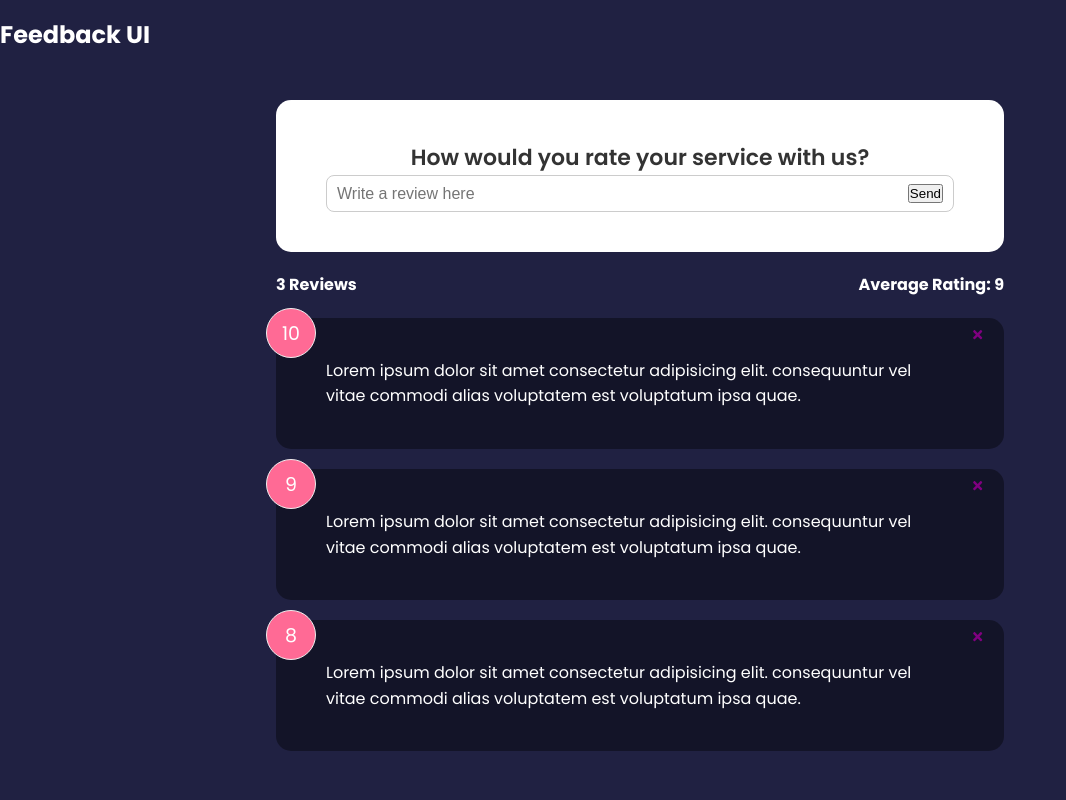
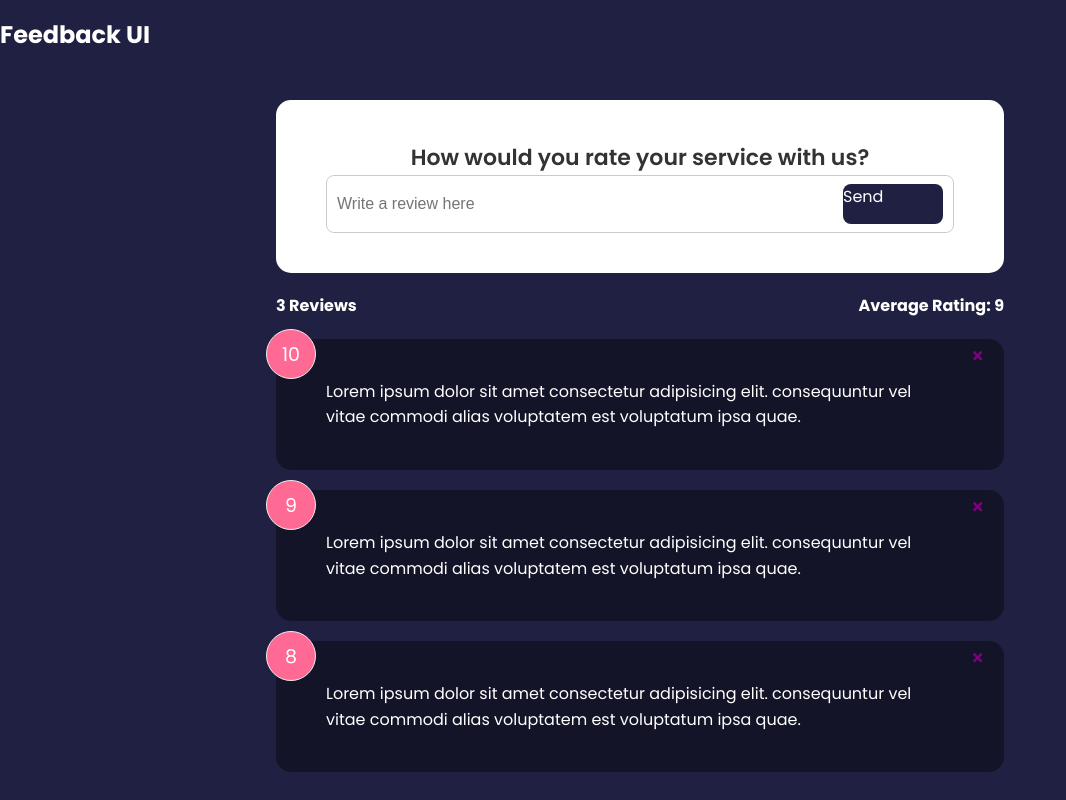
Before and after one commit to ESThing64/reviewer-react-app, a React (Create React App) app: page / in a window 1280 px wide. Shown: the whole page, without its empty margins (0-1066 px from the left). Built offline with nearby package versions, Linux system fonts and the light colour scheme; the HTML template or start-up script is replaced by a standard one.

Commit message:
set review form's validation

```diff
--- a/src/components/FeedbackForm.jsx
+++ b/src/components/FeedbackForm.jsx
@@ -1,11 +1,24 @@
 import React from 'react'
 import Card from './shared/Card'
+import Button from './shared/Button'
 import { useState } from 'react'
 
 function FeedbackForm() {
 
-    const [text, setText] = useState("")
+    const [text, setText] = useState('')
+    const [btnDisabled, setBtnDisabled] = useState(true)
+    const [message, setMessage] = useState('')
     const handleTextChange = (e) => {
+
+        if(text === ""){
+            setBtnDisabled(true)
+            setMessage(null)
+        } else if(text !== '' && text.trim().length <= 10){
+            setMessage('Text must be at least 10 characters')
+        } else {
+            setMessage(null)
+            setBtnDisabled(false)
+        }
         setText(e.target.value)
 
     }
@@ -15,8 +28,9 @@
                <h2>How would you rate your service with us?</h2>
                <div className='input-group'>
                    <input value={text} onChange={handleTextChange} type="text" placeholder='Write a review here' />
-                   <button type='submit'>Send</button>
+                   <Button isDisabled={btnDisabled} type='submit'>Send</Button>
                </div>
+                {message && <div className='message'>{message}</div>}
            </form>
         </Card>
     )
--- /dev/null
+++ b/src/components/shared/Button.jsx
@@ -0,0 +1,26 @@
+import React from 'react'
+import PropTypes from 'prop-types'
+
+function Button({ children, version, type, isDisabled}) {
+    return (
+        <div type={type} disabled={isDisabled} className={`btn
+        btn-${version}`}>
+            {children}
+        </div>
+    )
+}
+
+Button.defaultProps= {
+    version: 'primary',
+    type: 'button',
+    isDisabled: 'false'
+}
+
+Button.propTypes = {
+    children: PropTypes.node.isRequired,
+    version: PropTypes.string,
+    type: PropTypes.string,
+    isDisabled: PropTypes.string,
+}
+
+export default Button
```
